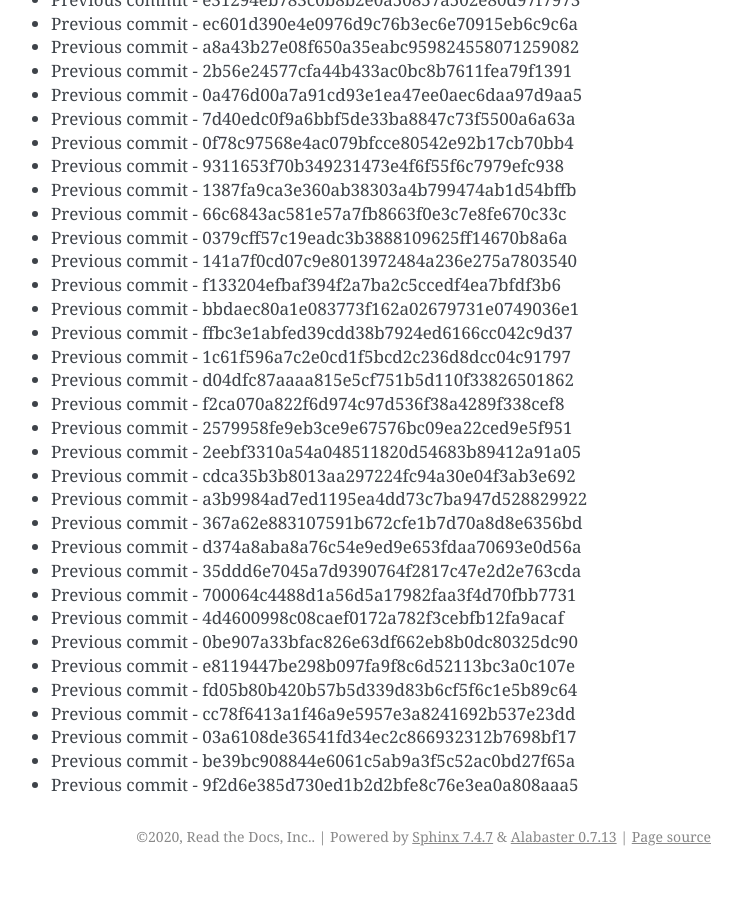
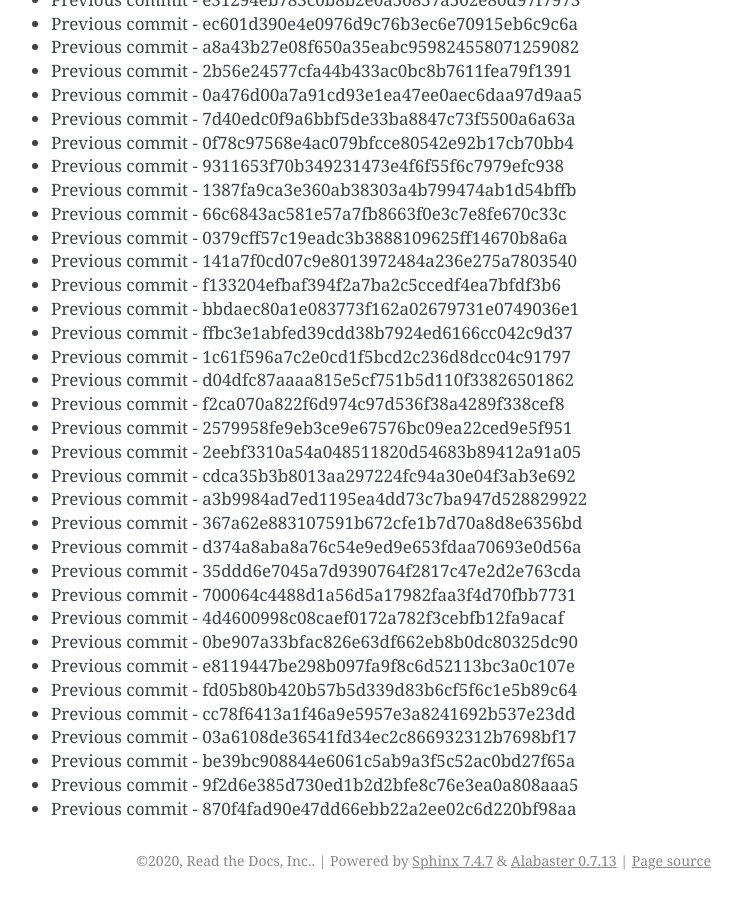
Before and after one commit to readthedocs/rtd-git-stresstest, a Sphinx documentation site: the page built from docs/updates.rst, in a window 1280 px wide and 900 px high, scrolled down 2274 px. Shown: the whole window, without its empty margins (399-1141 px from the left). Built offline with Sphinx 7.4.7, drawn with Linux system fonts in a browser that asks for light colours; before the commit the page ends 3150 px from its top, so only the background shows below that.

Commit message:
Generating commit from previous: 870f4fad90e47dd66ebb22a2ee02c6d220bf98aa

```diff
--- a/docs/updates.rst
+++ b/docs/updates.rst
@@ -127,3 +127,4 @@ It can be tested for any performance characteristics.
 * Previous commit - 03a6108de36541fd34ec2c866932312b7698bf17
 * Previous commit - be39bc908844e6061c5ab9a3f5c52ac0bd27f65a
 * Previous commit - 9f2d6e385d730ed1b2d2bfe8c76e3ea0a808aaa5
+* Previous commit - 870f4fad90e47dd66ebb22a2ee02c6d220bf98aa
```
